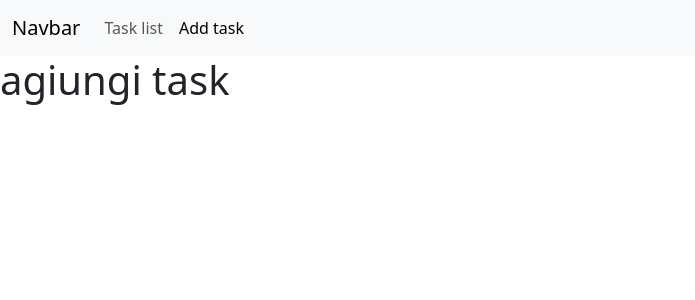
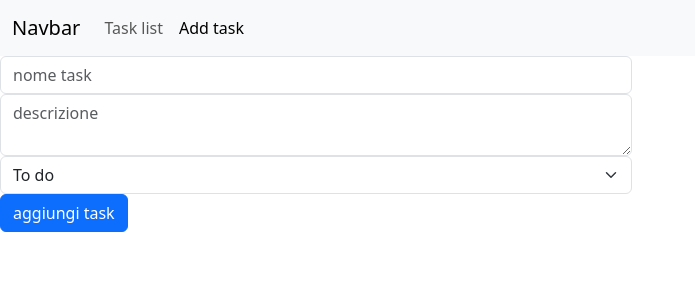
Before and after one commit to GalloSimone/ex-react-task-manager, a React (Vite) app: page /add in a window 1280 px wide. Shown: the top 300 px of the page, without its empty margins (0-695 px from the left). Built offline with nearby package versions, Linux system fonts and the light colour scheme; no server answers.

Commit message:
milestone 5 completata

```diff
--- a/src/hook/UseTasks.js
+++ b/src/hook/UseTasks.js
@@ -3,16 +3,29 @@ export default function useTasks(){
     const [tasks,setTasks]=useState([])
 
  useEffect(()=>{
-    const fetchTask=async()=>{
+    const fetchTask=async({title,description,status})=>{
         try{
-            const response=await fetch(`${import.meta.env.VITE_API_URL}/tasks`)
+            const response = await fetch(`${import.meta.env.VITE_API_URL}/tasks`, {
+                method: "POST",
+                headers: {
+                  "Content-Type": "application/json",
+                },
+                body: JSON.stringify({ title, description, status }),
+              });
             const data = await response.json();
-            console.log(data);
-            setTasks(data);
-        }catch(error){
-            console.error(error)
-        }
-    };
+
+            if (data.success) {
+                setTasks((prevTasks) => [...prevTasks, data.task]); // Aggiungi il nuovo task allo stato globale
+                return { success: true, task: data.task };
+              } else {
+                throw new Error(data.message); // Lancia un errore se success è false
+              }
+            } catch (error) {
+              console.error("Error adding task:", error);
+              return { success: false, message: error.message }; // Restituisci il messaggio d'errore
+            }
+          };
+
     fetchTask();
 },[]);
 const addTask=()=>{}
--- a/src/pages/AddTask.jsx
+++ b/src/pages/AddTask.jsx
@@ -1,5 +1,74 @@
+import { useState,useRef } from "react"
+const symbols = "!@#$%^&*()-_=+[]{}|;:'\\\",.<>?/`~";
+
 export default function AddTask(){
+    const [name,setName]=useState('')
+    const [error,setError]=useState('')
+
+    const descriptionRef=useRef();
+
+    const[status,setStatus]=useState("to do");
+
+    const handleNameChange=(e)=>{
+    const newName = e.target.value;
+        setName(newName)
+
+    if (symbols.split('').some(symbol=>newName.includes((symbol)))) {
+        setError("il nome non puo contenere simboli speciali")
+
+    }
+    else if (newName.trim().split(/\s+/).length<3) {
+        setError("il nome deve contenere almeno 3 parole")
+    }
+    else{setError('')}
+}
+
+const handleStatusChange=(e)=>{
+    setStatus(e.target.value);
+}
+
+const handleSubmit=(e)=>{e.preventDefault();
+    const description=descriptionRef.current.value;
+    console.log({
+        title: name,
+        description: description,
+        status: status
+    });
+
+}
     return(
-        <h1>agiungi task</h1>
+     <>
+     <form className="row g-3" onSubmit={handleSubmit}>
+        <div className="col-md-6">
+      <input
+      type="text"
+      className="form-control"
+      placeholder="nome task"
+      value={name}
+      onChange={handleNameChange}
+       />
+       {error && <p style={{color:'red'}}>{error}</p>}
+
+       <textarea
+       ref={descriptionRef}
+      placeholder="descrizione"
+      className="form-control"
+       />
+
+       <select
+       value={status}
+       onChange={handleStatusChange}
+       name="status"
+       className="form-select"
+       >
+      <option value="To do">To do</option>
+      <option value="Doing">Doing</option>
+      <option value="Done">Done</option>
+
+       </select>
+       <button type="submit" className="btn btn-primary">aggiungi task</button>
+       </div>
+     </form>
+     </>
     )
 }
```
